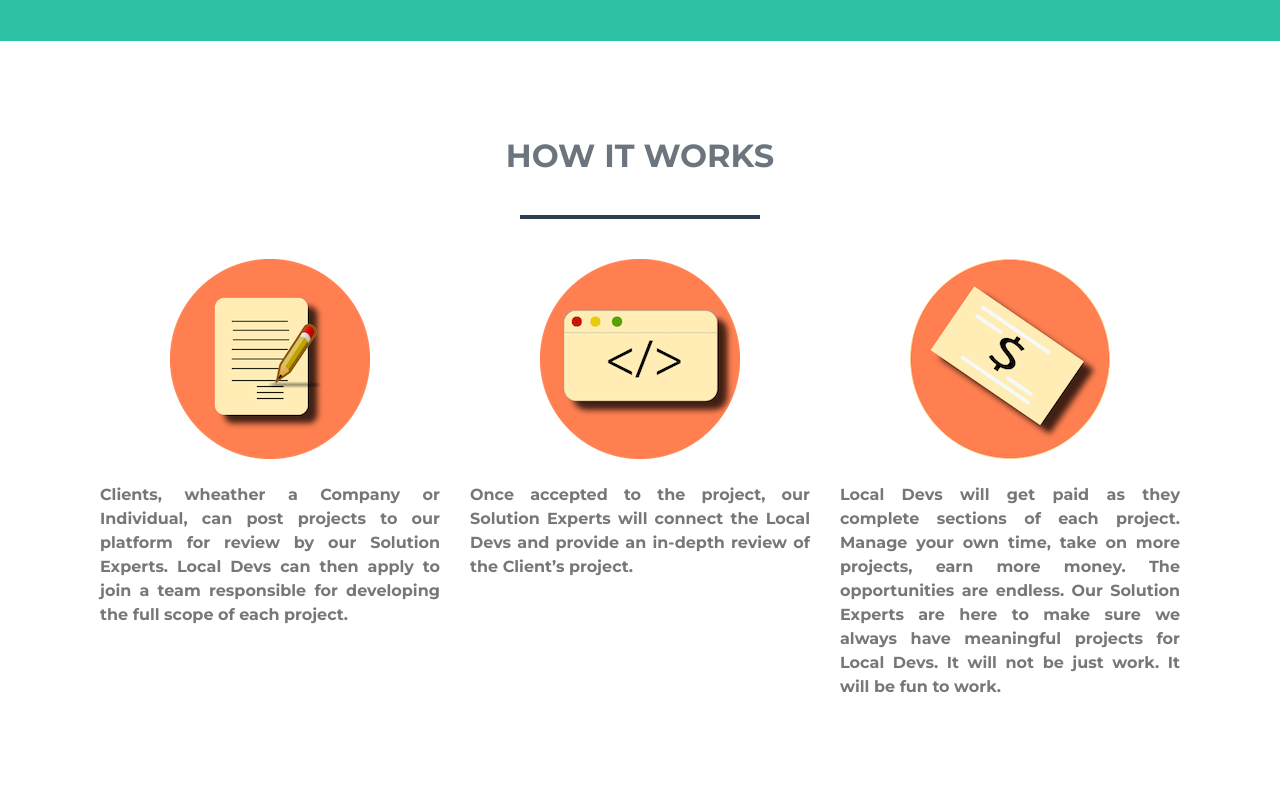
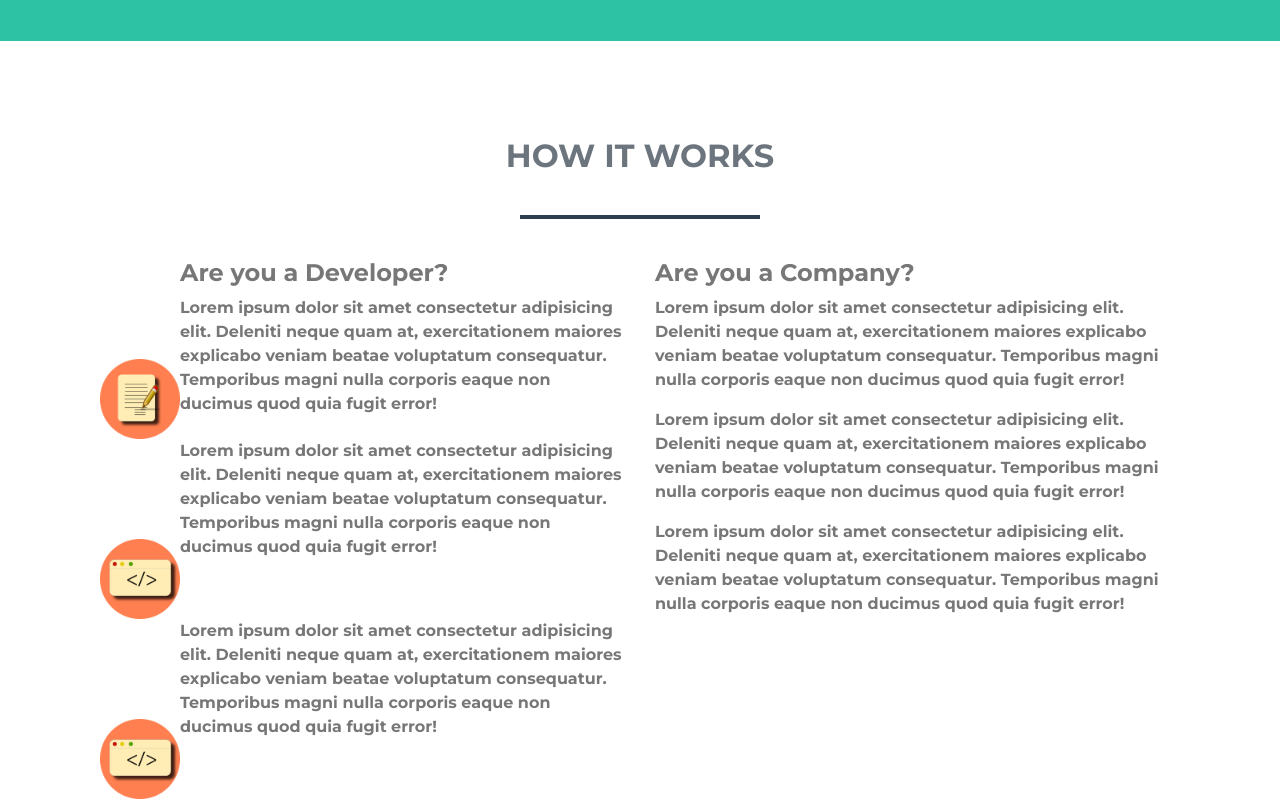
Before and after one commit to Davsip/local-devs, a React (Create React App) app in the folder client/: page / in a window 1280 px wide. Shown: the part 840-1641 px from the top of the page. Built offline with nearby package versions, Linux system fonts and the light colour scheme; no server answers; what auth0-js would draw is missing.

Commit message:
changes to the how it work section

```diff
--- a/client/src/App.css
+++ b/client/src/App.css
@@ -1,5 +1,3 @@
-
-
 body {
   font-family: "Montserrat" "sans-serif";
   color: #777;
@@ -502,3 +500,9 @@ button.modal-close {
   background-color: #ff7f50 !important;
   border: 1px solid #ff7f50 !important;
 }
+
+.icon-how {
+  height: auto;
+  width: 80px;
+  margin-top: 100px;
+}
--- a/client/src/App.js
+++ b/client/src/App.js
@@ -237,7 +237,7 @@ class App extends Component {
         </div>
 
         {/* <!-- SECTION 2 / HOW IT WORKS --> */}
-        <div className="howitworks" id="howitworks">
+        {/* <div className="howitworks" id="howitworks">
           <div className="container">
             <h2 className="text-center text-uppercase text-secondary">
               How it Works
@@ -292,7 +292,113 @@ class App extends Component {
               </div>
             </div>
           </div>
-        </div>
+        </div> */}
+
+        <section className="section-2">
+          <div className="container">
+            <h2 className="text-center text-uppercase text-secondary ">
+              How it Works
+            </h2>
+            <hr className="star-dark mb-6" />
+            <div className="row">
+              <div className="col-sm-6 col-md-6 col-lg-6 ">
+                <div className="media">
+                  <div className="media-left media-middle">
+                    <img
+                      className="icon-how"
+                      src="./assets/images/icons/apply-icon.png"
+                      alt="Code Browser"
+                    />
+                  </div>
+                  <div className="media-body">
+                    <h4 className="media-heading">Are you a Developer?</h4>
+                    <p>
+                      Lorem ipsum dolor sit amet consectetur adipisicing elit.
+                      Deleniti neque quam at, exercitationem maiores explicabo
+                      veniam beatae voluptatum consequatur. Temporibus magni
+                      nulla corporis eaque non ducimus quod quia fugit error!
+                    </p>
+                  </div>
+                </div>
+
+                <div className="media">
+                  <div className="media-left media-middle">
+                    <img
+                      className="icon-how"
+                      src="./assets/images/icons/code-browser.png"
+                      alt="Code Browser"
+                    />
+                  </div>
+                  <div className="media-body">
+                    <p>
+                      Lorem ipsum dolor sit amet consectetur adipisicing elit.
+                      Deleniti neque quam at, exercitationem maiores explicabo
+                      veniam beatae voluptatum consequatur. Temporibus magni
+                      nulla corporis eaque non ducimus quod quia fugit error!
+                    </p>
+                  </div>
+                </div>
+
+                <div className="media">
+                  <div className="media-left media-middle">
+                    <img
+                      className="icon-how"
+                      src="./assets/images/icons/code-browser.png"
+                      alt="Code Browser"
+                    />
+                  </div>
+                  <div className="media-body">
+                    <p>
+                      Lorem ipsum dolor sit amet consectetur adipisicing elit.
+                      Deleniti neque quam at, exercitationem maiores explicabo
+                      veniam beatae voluptatum consequatur. Temporibus magni
+                      nulla corporis eaque non ducimus quod quia fugit error!
+                    </p>
+                  </div>
+                </div>
+              </div>
+
+              <div className="col-sm-6 col-md-6 col-lg-6 ">
+                <div className="media">
+                  <div className="media-left media-middle" />
+                  <div className="media-body">
+                    <h4 className="media-heading">Are you a Company?</h4>
+                    <p>
+                      Lorem ipsum dolor sit amet consectetur adipisicing elit.
+                      Deleniti neque quam at, exercitationem maiores explicabo
+                      veniam beatae voluptatum consequatur. Temporibus magni
+                      nulla corporis eaque non ducimus quod quia fugit error!
+                    </p>
+                  </div>
+                </div>
+
+                <div className="media">
+                  <div className="media-left media-middle" />
+                  <div className="media-body">
+                    <p>
+                      Lorem ipsum dolor sit amet consectetur adipisicing elit.
+                      Deleniti neque quam at, exercitationem maiores explicabo
+                      veniam beatae voluptatum consequatur. Temporibus magni
+                      nulla corporis eaque non ducimus quod quia fugit error!
+                    </p>
+                  </div>
+                </div>
+
+                <div className="media">
+                  <div className="media-left media-middle" />
+                  <div className="media-body">
+                    <p>
+                      Lorem ipsum dolor sit amet consectetur adipisicing elit.
+                      Deleniti neque quam at, exercitationem maiores explicabo
+                      veniam beatae voluptatum consequatur. Temporibus magni
+                      nulla corporis eaque non ducimus quod quia fugit error!
+                    </p>
+                  </div>
+                </div>
+              </div>
+            </div>
+          </div>
+        </section>
 
         {/* <!-- SECTION 3 PROJECTS --> */}
         <div className="projects" id="projects">
```
